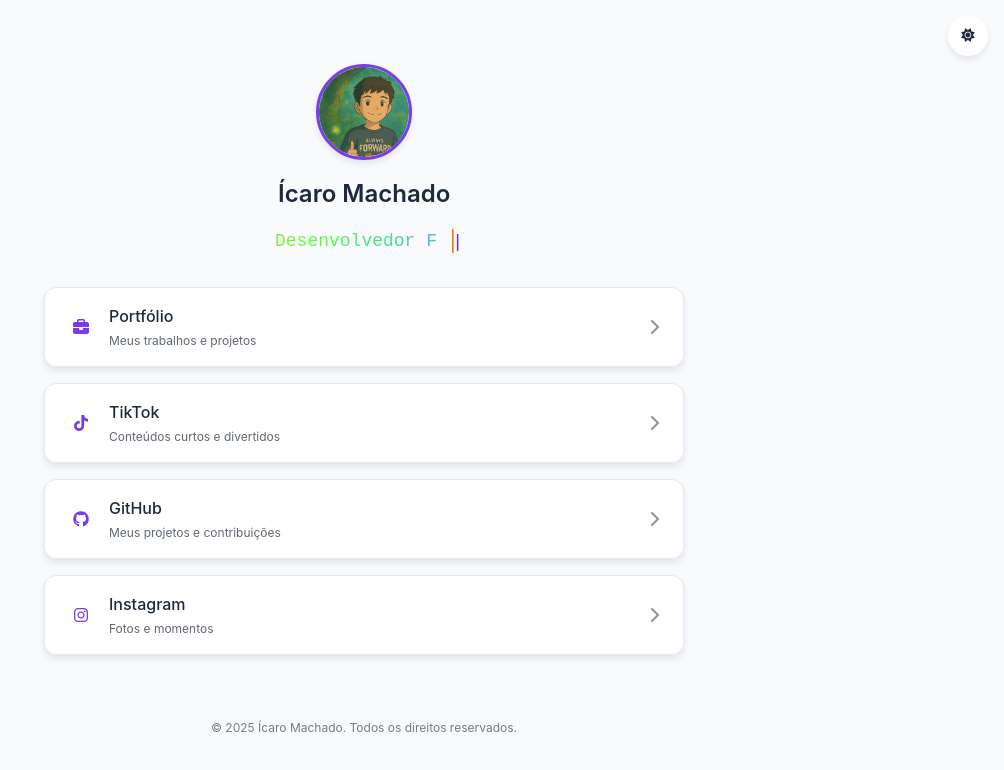
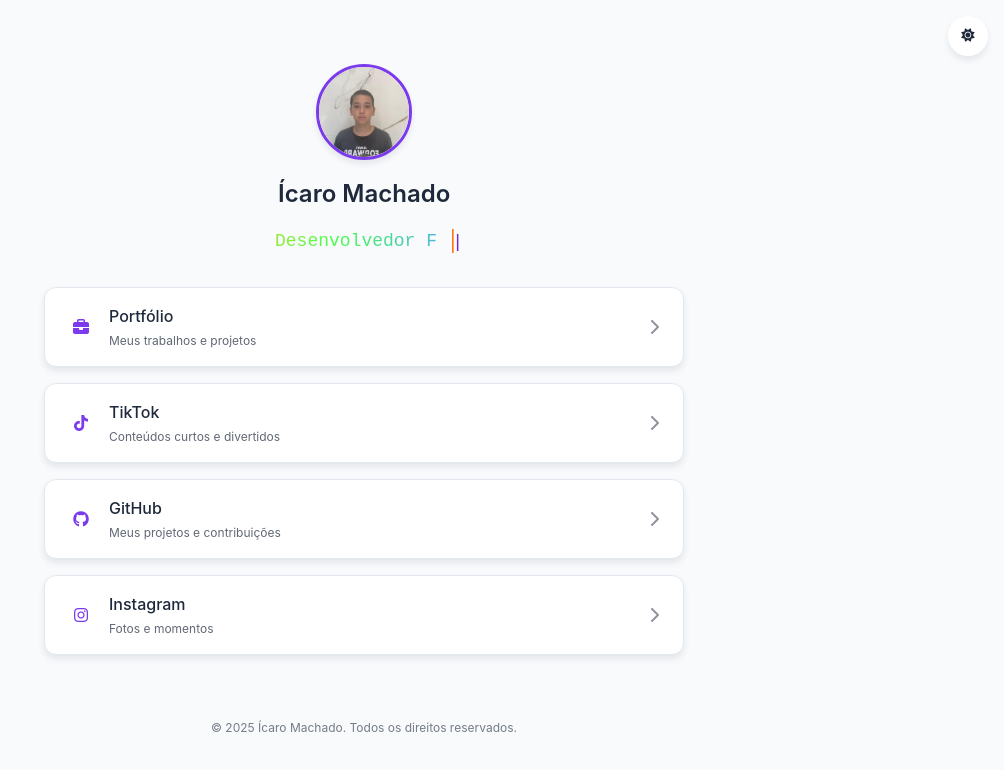
Before and after one commit to Icarox52/LinksIcaro3, a plain HTML site: page index.html in a window 1280 px wide. Shown: the whole page, without its empty margins (276-1280 px from the left). Drawn offline with Linux system fonts and the light colour scheme.

Commit message:
Nova foto

```diff
--- a/index.html
+++ b/index.html
@@ -16,7 +16,7 @@
 
     <div class="container">
         <header>
-            <img src="./imagens/perfil.png" alt="Avatar" class="avatar">
+            <img src="./imagens/IMG-20250721-WA0017.jpg" alt="Avatar" class="avatar">
             <h1>Ícaro Machado</h1>
             <div class="typewriter">
                 <span id="typewriter-text"></span>
```
